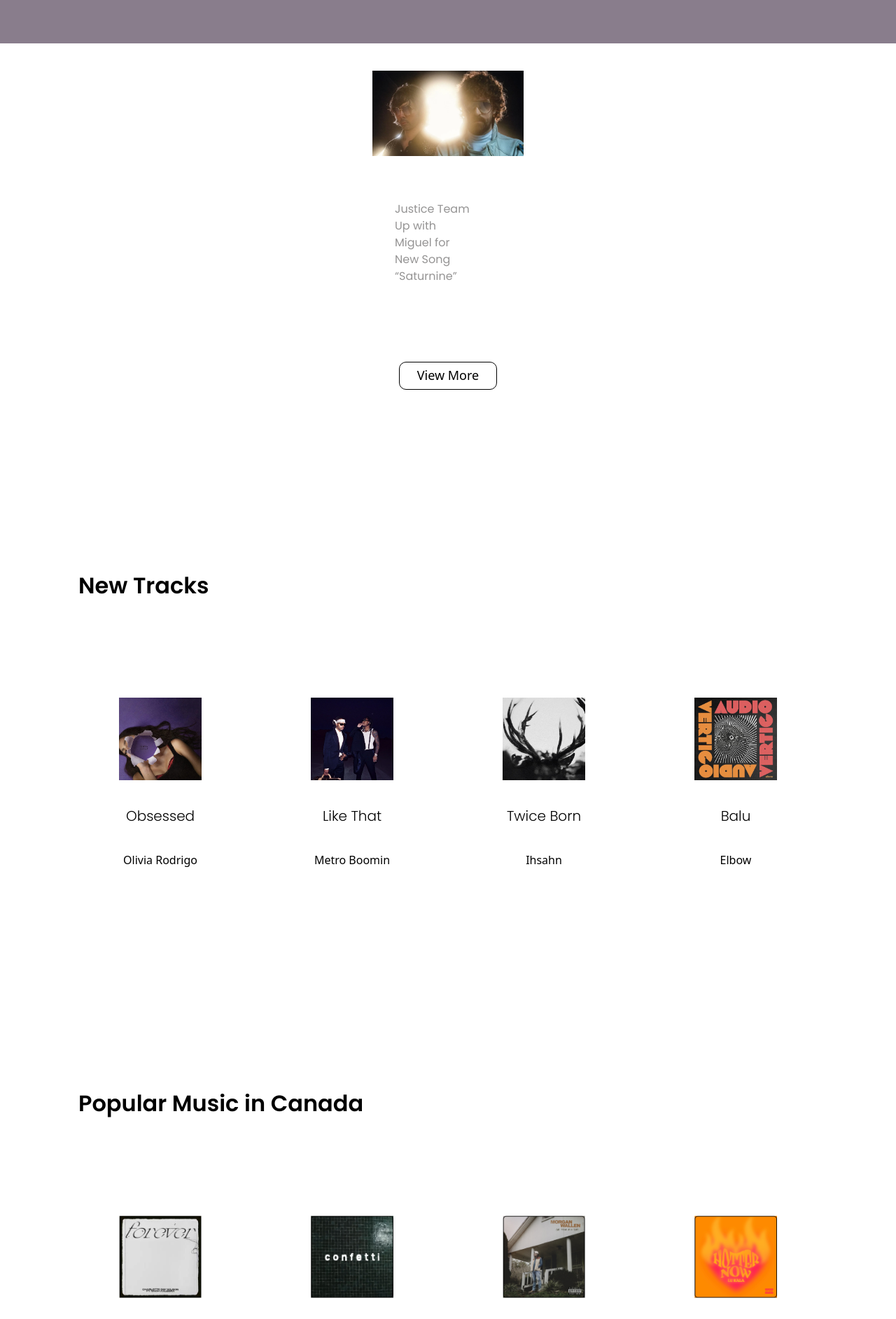
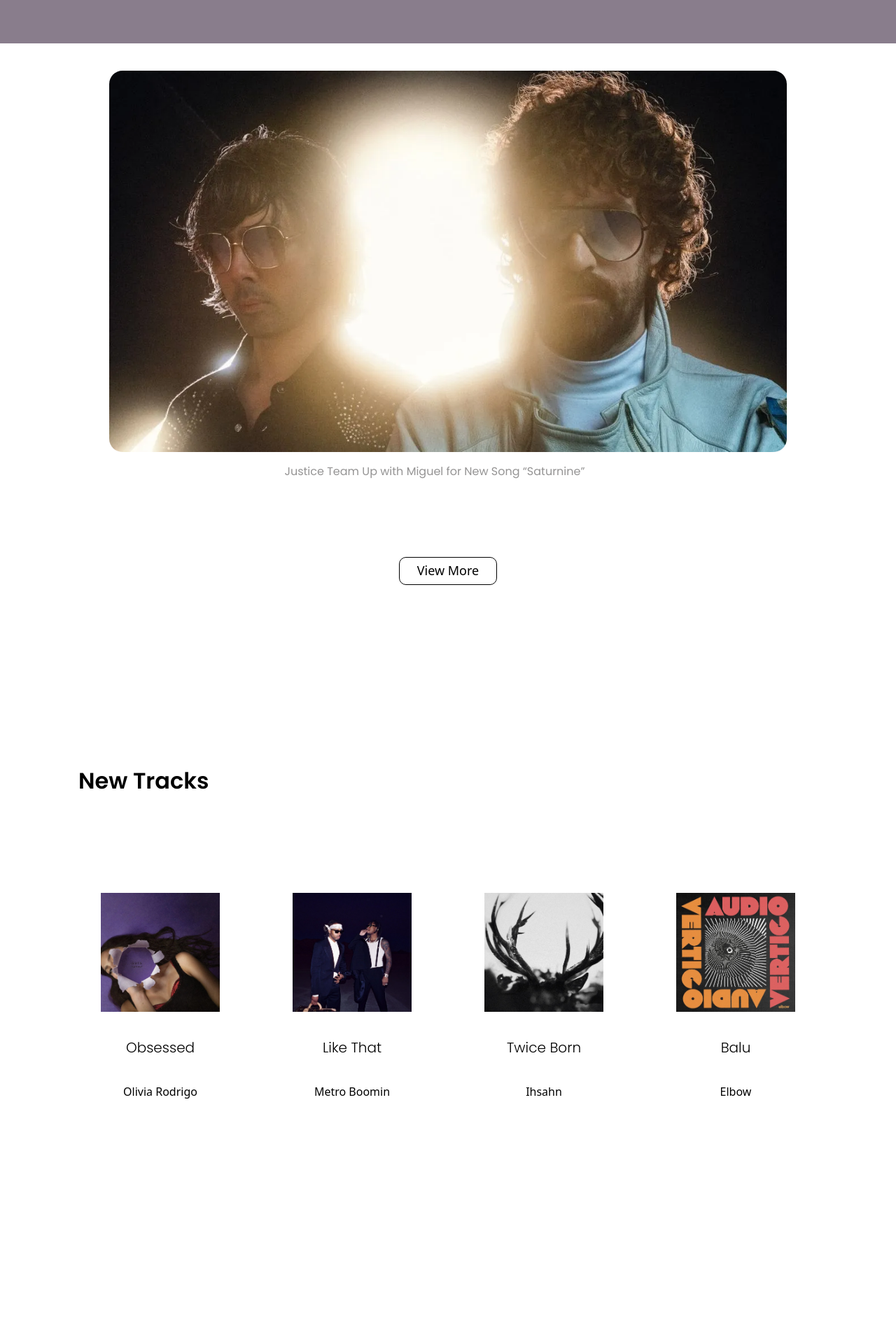
Before and after one commit to justinweiyungwu/mdia-3109-project, a Next.js app: page / in a window 1280 px wide. Shown: the part 155-2040 px from the top of the page at 70% size. Built offline with nearby package versions, Linux system fonts and the light colour scheme.

Commit message:
image size and compatibility
justin wu mar 26

```diff
--- a/components/articleCard/ArticleCard.module.css
+++ b/components/articleCard/ArticleCard.module.css
@@ -1,5 +1,5 @@
 .body{
-    width: 280px;
+    width: 100%;
 }
 
 .articleDetails{
@@ -50,3 +50,15 @@
     font-size: 18px;
     font-weight: var(--font-semibold-weight);
 }
+
+
+
+@media only screen and (min-width: 1200px) {
+
+
+    .articleImage{
+        border-radius: 35px;
+        border-top: 1px;
+        margin-bottom: -3em;
+      }
+  }
--- a/components/articleCard/index.tsx
+++ b/components/articleCard/index.tsx
@@ -14,7 +14,7 @@ export default function ArticleCard({
                     className={styles.articleImage}
                     src={"/images/pictures/justice.webp"}
                     alt=""
-                    width={280}
+                    width={1000}
                     height={170}/>
 
                  <div className={styles.articleDetails}>
--- a/components/artistsCard/index.tsx
+++ b/components/artistsCard/index.tsx
@@ -34,7 +34,7 @@ export default function ArtistsCard(){
                      className={styles.top_song_container_img}
                         src={songs.songsImage}
                         alt=""
-                        width={150}
+                        width={350}
                         height={150}/>
                     <h5 className={styles.subtitle}>{songs.songsTitle}</h5>
                     </a>
--- a/components/genres/index.tsx
+++ b/components/genres/index.tsx
@@ -22,7 +22,7 @@ export default function GenresCard() {
                      className={styles.top_song_container_img}
                         src={songs.songsImage}
                         alt=""
-                        width={150}
+                        width={350}
                         height={150}/>
                     <h5 className={styles.subtitle}>{songs.songsTitle}</h5>
                     <h6 className={styles.artist}>{songs.musicTitle}</h6>
@@ -44,7 +44,7 @@ export default function GenresCard() {
                      className={styles.top_song_container_img}
                         src={pop.songsImage}
                         alt=""
-                        width={150}
+                        width={350}
                         height={150}/>
                     <h5 className={styles.subtitle}>{pop.songsTitle}</h5>
                     <h6 className={styles.artist}>{pop.musicTitle}</h6>
@@ -66,7 +66,7 @@ export default function GenresCard() {
                      className={styles.top_song_container_img}
                         src={kpop.songsImage}
                         alt=""
-                        width={150}
+                        width={350}
                         height={150}/>
                     <h5 className={styles.subtitle}>{kpop.songsTitle}</h5>
                     <h6 className={styles.artist}>{kpop.musicTitle}</h6>
--- a/components/genresHomepage/index.tsx
+++ b/components/genresHomepage/index.tsx
@@ -20,7 +20,7 @@ export default function GenresHomepageCard() {
                      className={styles.top_song_container_img}
                         src={songs.songsImage}
                         alt=""
-                        width={150}
+                        width={350}
                         height={150}/>
                     <h5 className={styles.subtitle}>{songs.songsTitle}</h5>
                     <h6 className={styles.artist}>{songs.musicTitle}</h6>
```
